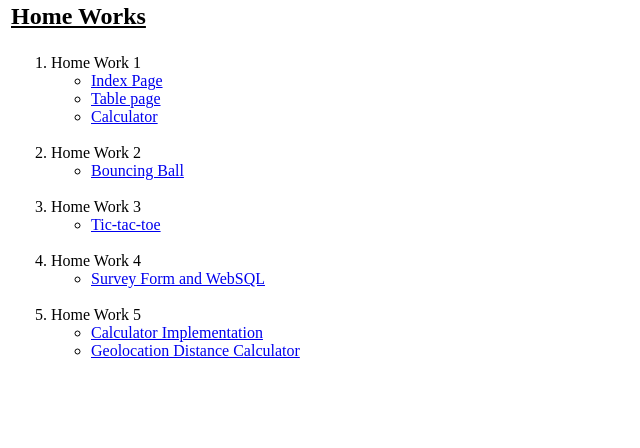
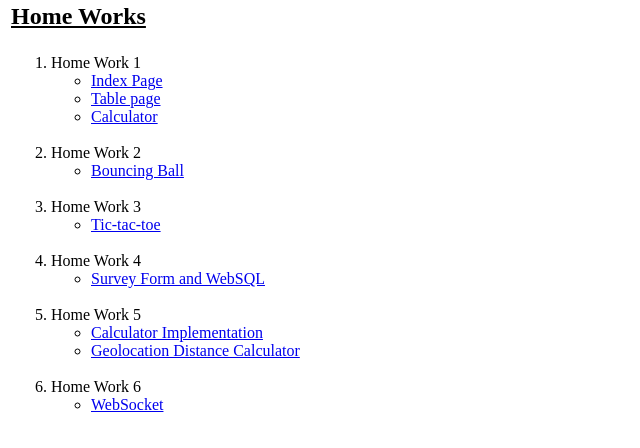
Before and after one commit to keyur1363/web-front-HW-, a plain HTML site: page index.html in a window 1280 px wide. Shown: the part 66-514 px from the top of the page, without its empty margins (0-640 px from the left). Drawn offline with Linux system fonts and the light colour scheme.

Commit message:
index hw6 updated

```diff
--- a/index.html
+++ b/index.html
@@ -51,7 +51,7 @@
                             <li> <a href="https://keyur18842.herokuapp.com/hw4/NumberColorForm.html">Survey Form and WebSQL </a></li>
 
                         </ul>
-<span> &nbsp</span>
+                        <span> &nbsp</span>
                         <li>
                             Home Work 5
                         </li>
@@ -59,6 +59,13 @@
                             <li> <a href="https://keyur18842.herokuapp.com/hw5/Calculator.html">Calculator Implementation</a></li>
                             <li> <a href="https://keyur18842.herokuapp.com/hw5/dc/DistanceCalculator.html">Geolocation Distance Calculator</a></li>
 
+                        </ul>
+                        <span> &nbsp</span>
+                        <li>
+                            Home Work 6
+                        </li>
+                        <ul>
+                            <li> <a href="https://keyur18842-nodejs.herokuapp.com/client.html">WebSocket</a></li>
                         </ul>
 
                     </ol>
```
